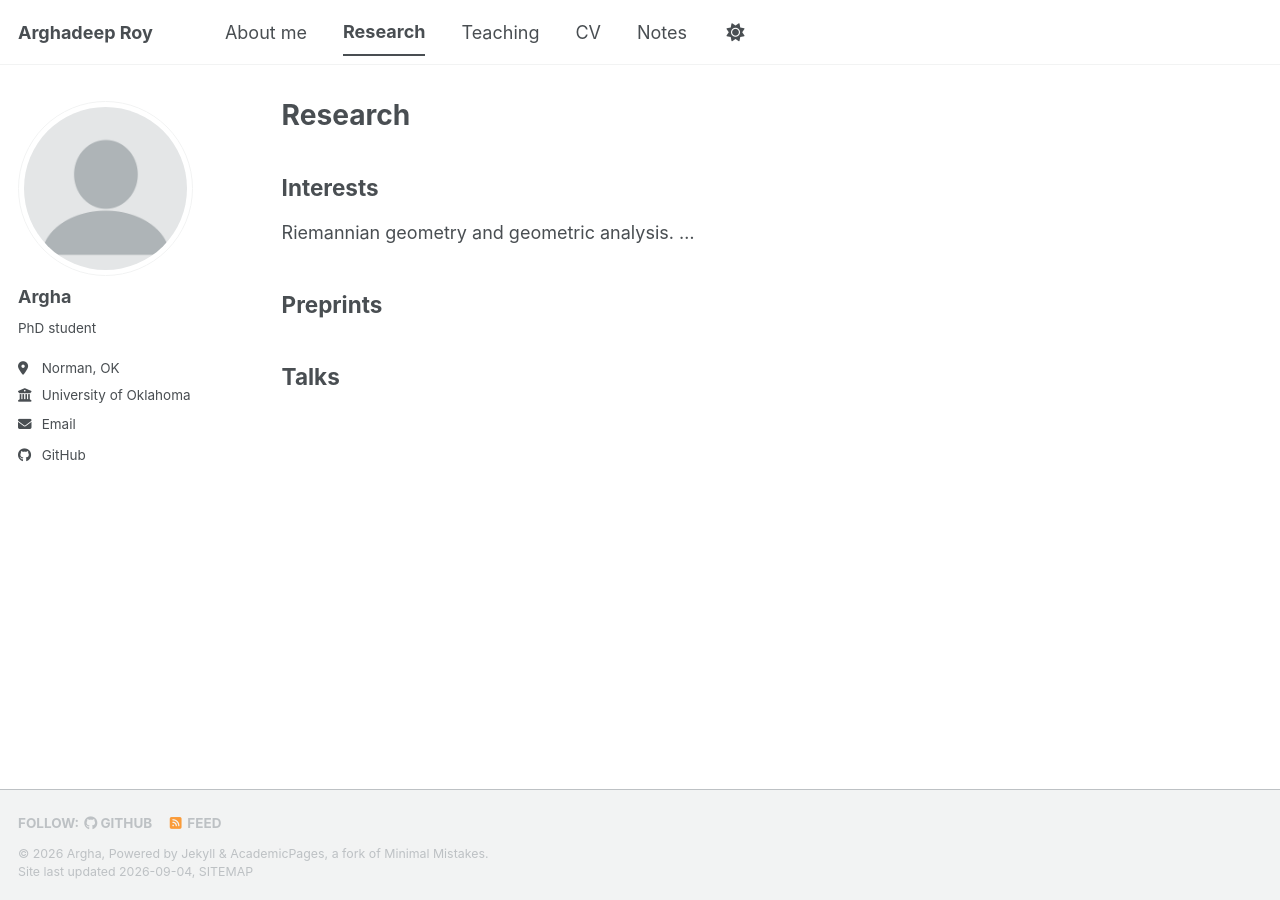
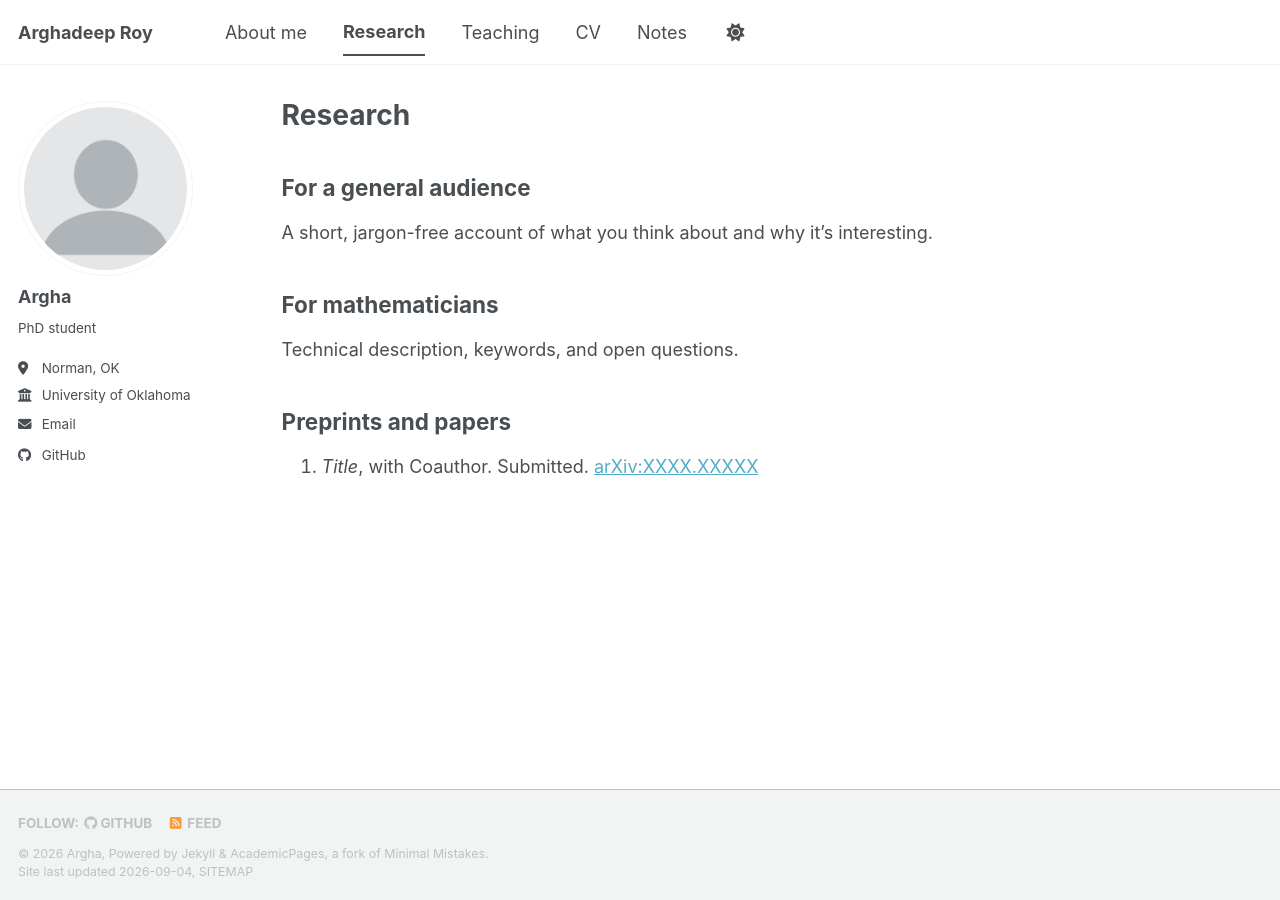
Before and after one commit to Roy952-cmd/Roy952-cmd.github.io, a Jekyll site: the page built from _pages/research.md, in a window 1280 px wide. Built offline with Jekyll 4.4.1, drawn with Linux system fonts in a browser that asks for light colours; a style sheet for code colours, icons or effects is not loaded.

Commit message:
Update research.md

```diff
--- a/_pages/research.md
+++ b/_pages/research.md
@@ -7,10 +7,14 @@ author_profile: true
 
 {% include base_path %}
 
-## Interests
+## For a general audience
 
-Riemannian geometry and geometric analysis. ...
+A short, jargon-free account of what you think about and why it's interesting.
 
-## Preprints
+## For mathematicians
 
-## Talks
+Technical description, keywords, and open questions.
+
+## Preprints and papers
+
+1. *Title*, with Coauthor. Submitted. [arXiv:XXXX.XXXXX](https://arxiv.org/abs/...)
```
